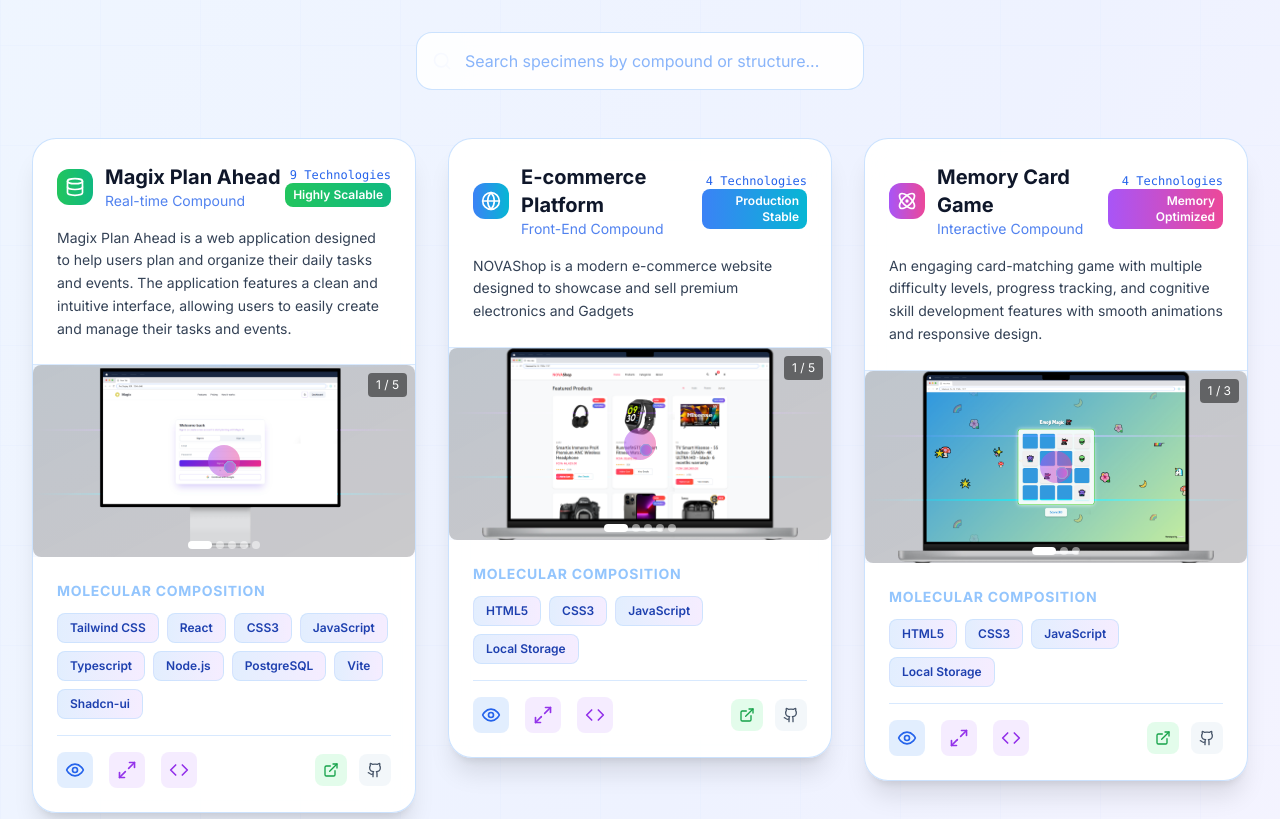
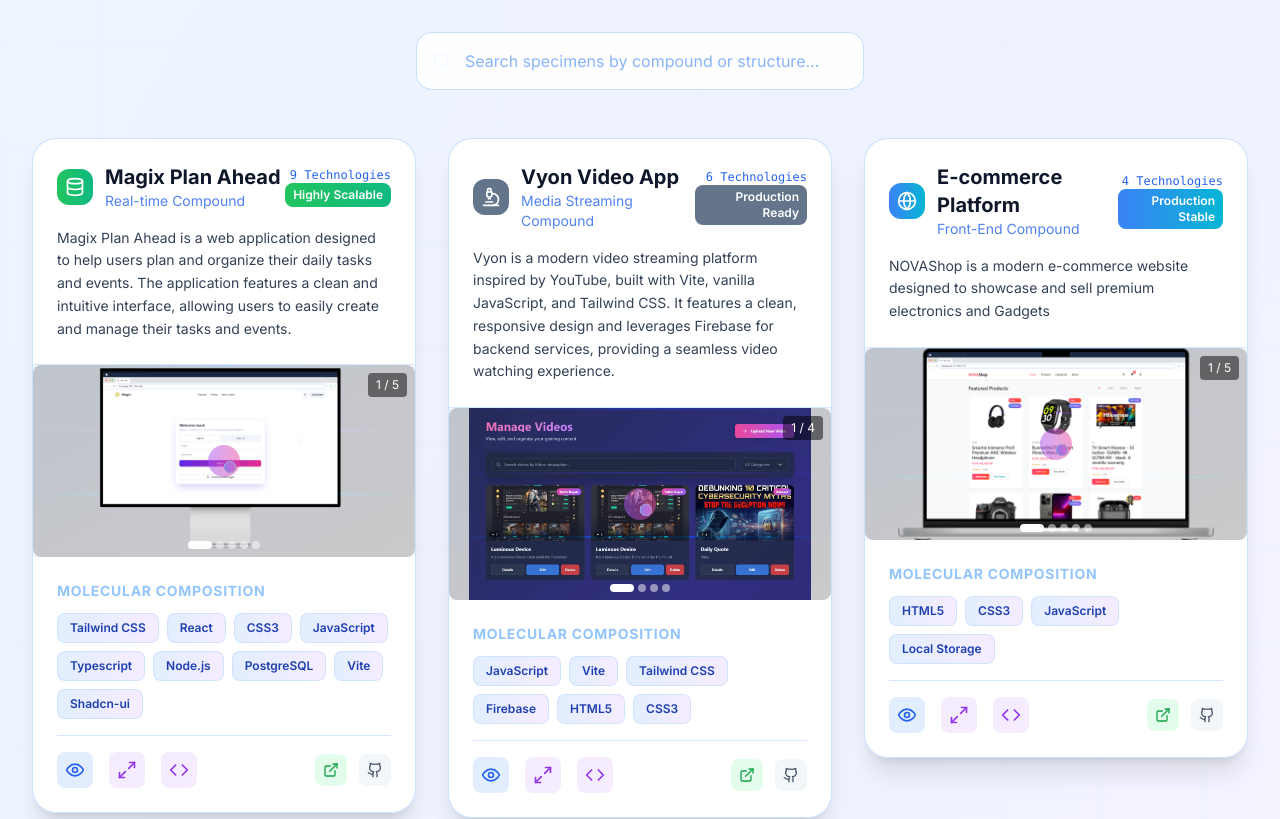
Before and after one commit to Calson974/Genesix.dev-Personal-Porfolio, a React (Vite) app: page / in a window 1280 px wide. Shown: the part 4340-5159 px from the top of the page. Built offline with nearby package versions, Linux system fonts and the light colour scheme.

Commit message:
added new project(vyon video streaming app)

```diff
--- a/src/components/ProjectsSection.tsx
+++ b/src/components/ProjectsSection.tsx
@@ -15,6 +15,15 @@ const ProjectsSection: React.FC = () => {
   const featuredProjects: Project[] = [
     {
       id: 1,
+      title: "Vyon Video App",
+      description: "A modern YouTube-inspired video streaming platform built with Vite, JavaScript, and Firebase",
+      image: "/img/vyon%20img/managevideos-vyon.jpg",
+      technologies: ["JavaScript", "Vite", "Tailwind CSS", "Firebase"],
+      liveUrl: "https://vyon.vercel.app",
+      githubUrl: "https://github.com/Calson974/Vyon-Video-Streaming-App"
+    },
+    {
+      id: 2,
       title: "Personal Portfolio",
       description: "A modern, responsive portfolio website built with React and TypeScript",
       image: "/img/Me-Square-transparent2.png",
@@ -22,7 +31,15 @@ const ProjectsSection: React.FC = () => {
       liveUrl: "https://genesixdev.vercel.app/",
       githubUrl: "https://github.com/Calson974/Genesix.dev-Personal-Porfolio"
     },
-
+    {
+      id: 3,
+      title: "Magix Plan Ahead",
+      description: "Task and event management application with a clean and intuitive interface",
+      image: "/img/magix img/magix img1.png",
+      technologies: ["React", "TypeScript", "Node.js", "PostgreSQL"],
+      liveUrl: "https://magixplanahead.ytvercel.app",
+      githubUrl: "https://github.com/Calson974/Magix-Plan-Ahead"
+    }
   ];
 
   return (
--- a/src/components/sections/FeaturedProjects.tsx
+++ b/src/components/sections/FeaturedProjects.tsx
@@ -116,6 +116,28 @@ const FeaturedProjects: React.FC = () => {
       molecularWeight: '9 Technologies',
       stability: 'Highly Scalable',
       implementationNotes: 'Magix Plan Ahead was built using React and features a clean and intuitive interface. The application allows users to easily create and manage their tasks and events, and also features a real-time update system to keep users informed of any changes.'
+    },
+    {
+      id: 5,
+      title: 'Vyon Video App',
+      description: 'A modern web app inspired by YouTube, delivering a sleek responsive streaming experience.',
+      longDescription: 'Vyon is a modern video streaming platform inspired by YouTube, built with Vite, vanilla JavaScript, and Tailwind CSS. It features a clean, responsive design and leverages Firebase for backend services, providing a seamless video watching experience.',
+      images: [
+        '/img/vyon img/managevideos-vyon.jpg',
+        '/img/vyon img/profilepage-vyon.jpg',
+        '/img/vyon img/watchpage-vyon.jpg',
+        '/img/vyon img/Screenshot 2025-12-28 093835.jpg'
+      ],
+      technologies: ['JavaScript', 'Vite', 'Tailwind CSS', 'Firebase', 'HTML5', 'CSS3'],
+      category: 'web-app',
+      githubUrl: 'https://github.com/Calson974/Vyon-Video-Streaming-App',
+      liveUrl: 'https://vyon.vercel.app',
+      featured: true,
+      specimenType: 'media-stream',
+      compound: 'Media Streaming Compound',
+      molecularWeight: '6 Technologies',
+      stability: 'Production Ready',
+      implementationNotes: 'Vyon Video App was built to explore modern web technologies and create a YouTube-like experience from scratch. The project challenged me to implement complex video streaming functionality while maintaining a clean, responsive UI. Using vanilla JavaScript with Vite for the build process and Tailwind CSS for styling allowed for a fast, efficient development workflow. The app integrates with Firebase for authentication and data storage, providing a robust backend solution without the need for a custom server. This project was a great learning experience in building scalable web applications with modern tooling.'
     }
   ]
 
--- a/src/pages/Projects.tsx
+++ b/src/pages/Projects.tsx
@@ -22,28 +22,58 @@ const Projects: React.FC = () => {
   const [isSearchOpen, setIsSearchOpen] = useState(false)
   const [activeSearchIndex, setActiveSearchIndex] = useState(0)
 
-  // Custom useInView hook
-  const useInView = (options: any) => {
+  // Custom useInView hook with proper TypeScript types
+  const useInView = (options: IntersectionObserverInit): [React.RefObject<HTMLDivElement>, boolean] => {
     const [inView, setInView] = useState(false)
     const ref = useRef<HTMLDivElement>(null)
 
     useEffect(() => {
-      const observer = new IntersectionObserver(
-        ([entry]) => setInView(entry.isIntersecting),
-        options
-      )
-      if (ref.current) observer.observe(ref.current)
-      return () => observer.disconnect()
+      const observer = new IntersectionObserver(([entry]) => {
+        setInView(entry.isIntersecting)
+      }, options)
+
+      const currentRef = ref.current
+      if (currentRef) {
+        observer.observe(currentRef)
+      }
+
+      return () => {
+        if (currentRef) {
+          observer.unobserve(currentRef)
+        }
+      }
     }, [options])
 
     return [ref, inView]
   }
 
-  const [ref, inView] = useInView({ threshold: 0.1, triggerOnce: true })
+  const [ref, inView] = useInView({ threshold: 0.1 })
 
   const projects = [
     {
       id: 1,
+      title: 'Vyon Video App',
+      description: 'A modern YouTube-inspired video streaming platform built with Vite, JavaScript, and Firebase',
+      longDescription: 'Vyon is a modern video streaming platform inspired by YouTube, built with Vite, vanilla JavaScript, and Tailwind CSS. It features a clean, responsive design and leverages Firebase for backend services, providing a seamless video watching experience.',
+      images: [
+        '/img/vyon%20img/managevideos-vyon.jpg',
+        '/img/vyon%20img/profilepage-vyon.jpg',
+        '/img/vyon%20img/watchpage-vyon.jpg',
+        '/img/vyon%20img/Screenshot%202025-12-28%20093835.jpg'
+      ],
+      technologies: ['JavaScript', 'Vite', 'Tailwind CSS', 'Firebase', 'HTML5', 'CSS3'],
+      category: 'web-app',
+      githubUrl: 'https://github.com/Calson974/Vyon-Video-Streaming-App',
+      liveUrl: 'https://vyon.vercel.app',
+      featured: true,
+      specimenType: 'media-stream',
+      compound: 'Media Streaming Compound',
+      molecularWeight: '6 Technologies',
+      stability: 'Production Ready',
+      implementationNotes: 'Vyon Video App was built to explore modern web technologies and create a YouTube-like experience from scratch. The project challenged me to implement complex video streaming functionality while maintaining a clean, responsive UI. Using vanilla JavaScript with Vite for the build process and Tailwind CSS for styling allowed for a fast, efficient development workflow. The app integrates with Firebase for authentication and data storage, providing a robust backend solution without the need for a custom server. This project was a great learning experience in building scalable web applications with modern tooling.'
+    },
+    {
+      id: 2,
       title: 'E-commerce Platform',
       description: 'NOVAShop is a modern e-commerce website designed to showcase and sell premium electronics and gadgets. This project features a responsive design, dynamic product rendering, and interactive user experiences, making it a great starting point for building a professional online store.',
       longDescription: 'NOVAShop is a modern e-commerce website designed to showcase and sell premium electronics and Gadgets',
@@ -66,7 +96,7 @@ const Projects: React.FC = () => {
       implementationNotes: 'NOVAShop started as a simple idea: what if I could build a shopping platform from the ground up and shape every part of the experience? I wanted to go beyond static pages and create something that felt alive, where users could browse, view products in detail, and manage a cart with ease.\n\nWhile building it, I focused on the small things that make shopping online feel natural-smooth navigation, layouts that adjust across devices, and a cart system that responds instantly to every action. Each feature taught me something about balancing design and functionality, from writing cleaner code to thinking through the flow of a customer\'s journey.\n\nFor me, NOVAShop isn\'t just a demo. It\'s a foundation that can grow into a full platform, with space for future features like accounts, payments, and product filters. More importantly, it reflects how I approach projects: start with curiosity, solve one problem at a time, and keep improving until it feels right.'
     },
     {
-      id: 2,
+      id: 3,
       title: 'Memory Card Game',
       description: 'Interactive cognitive training application',
       longDescription: 'An engaging card-matching game with multiple difficulty levels, progress tracking, and cognitive skill development features with smooth animations and responsive design.',
@@ -87,7 +117,7 @@ const Projects: React.FC = () => {
       implementationNotes: 'The Memory Card Game project began with a fascination for cognitive training and game development. I wanted to create something that was both entertaining and mentally stimulating, challenging players to improve their memory and concentration skills while having fun.\n\nThe core challenge was implementing the card-flipping mechanics with smooth animations and proper state management. I focused on creating an intuitive user experience with clear visual feedback, ensuring the game felt responsive and engaging across all devices.\n\nWhat started as a simple matching game evolved into a comprehensive cognitive training tool with multiple difficulty levels, progress tracking, and performance analytics. The project taught me valuable lessons about game design, user engagement, and the psychology of learning through play.'
     },
     {
-      id: 3,
+      id: 4,
       title: 'Task Management App',
       description: 'Productivity application with modern UX principles',
       longDescription: 'A streamlined task management solution with intuitive drag-and-drop interface, team collaboration features, real-time updates, and comprehensive project tracking capabilities.',
@@ -106,6 +136,29 @@ const Projects: React.FC = () => {
       molecularWeight: '4 Technologies',
       stability: 'Highly Scalable',
       implementationNotes: 'The Task Management App was born from my own need for a simple yet powerful productivity tool. As someone who juggles multiple projects and deadlines, I wanted something that could help me stay organized without being overly complex.\n\nThe biggest challenge was creating an intuitive drag-and-drop interface that felt natural and responsive. I spent considerable time perfecting the user experience, ensuring tasks could be moved effortlessly between different states and categories.\n\nThis project reinforced my belief in the power of simplicity. Sometimes the most effective solutions are the ones that strip away unnecessary complexity and focus on what users actually need. The local storage integration ensures data persistence, while the clean, responsive design works seamlessly across all devices.'
+    },
+    {
+      id: 5,
+      title: 'Magix Plan Ahead',
+      description: 'Task and event management application with a clean and intuitive interface',
+      longDescription: 'Magix Plan Ahead is a comprehensive task and event management application designed to help users organize their daily activities, manage projects, and track progress with an intuitive interface and powerful features.',
+      images: [
+        '/img/magix img/magix img1.png',
+        '/img/magix img/magix img2.png',
+        '/img/magix img/magix img3.png',
+        '/img/magix img/magix img4.png',
+        '/img/magix img/magix img5.png'
+      ],
+      technologies: ['React', 'TypeScript', 'Node.js', 'PostgreSQL', 'Vite', 'Shadcn-ui'],
+      category: 'web-app',
+      githubUrl: 'https://github.com/Calson974/magix-plan-ahead',
+      liveUrl: 'https://magixplanahead.vercel.app',
+      featured: true,
+      specimenType: 'data-structure',
+      compound: 'Full-Stack Compound',
+      molecularWeight: '6 Technologies',
+      stability: 'Production Ready',
+      implementationNotes: 'Magix Plan Ahead was built to address the need for a simple yet powerful task management solution. The project combines modern web technologies to deliver a responsive and intuitive user experience. The frontend is built with React and TypeScript, ensuring type safety and maintainable code. The UI is crafted with Shadcn-ui components for a polished look and feel.\n\nOn the backend, Node.js with Express handles the API layer, while PostgreSQL provides reliable data storage. The application features real-time updates, task categorization, and progress tracking. The development workflow was streamlined with Vite, enabling fast refresh cycles and efficient bundling.\n\nThis project was a great opportunity to work with a full-stack TypeScript environment, implement clean architecture patterns, and focus on creating a delightful user experience. The result is a robust, scalable application that helps users stay organized and productive.'
     }
   ]
 
```
